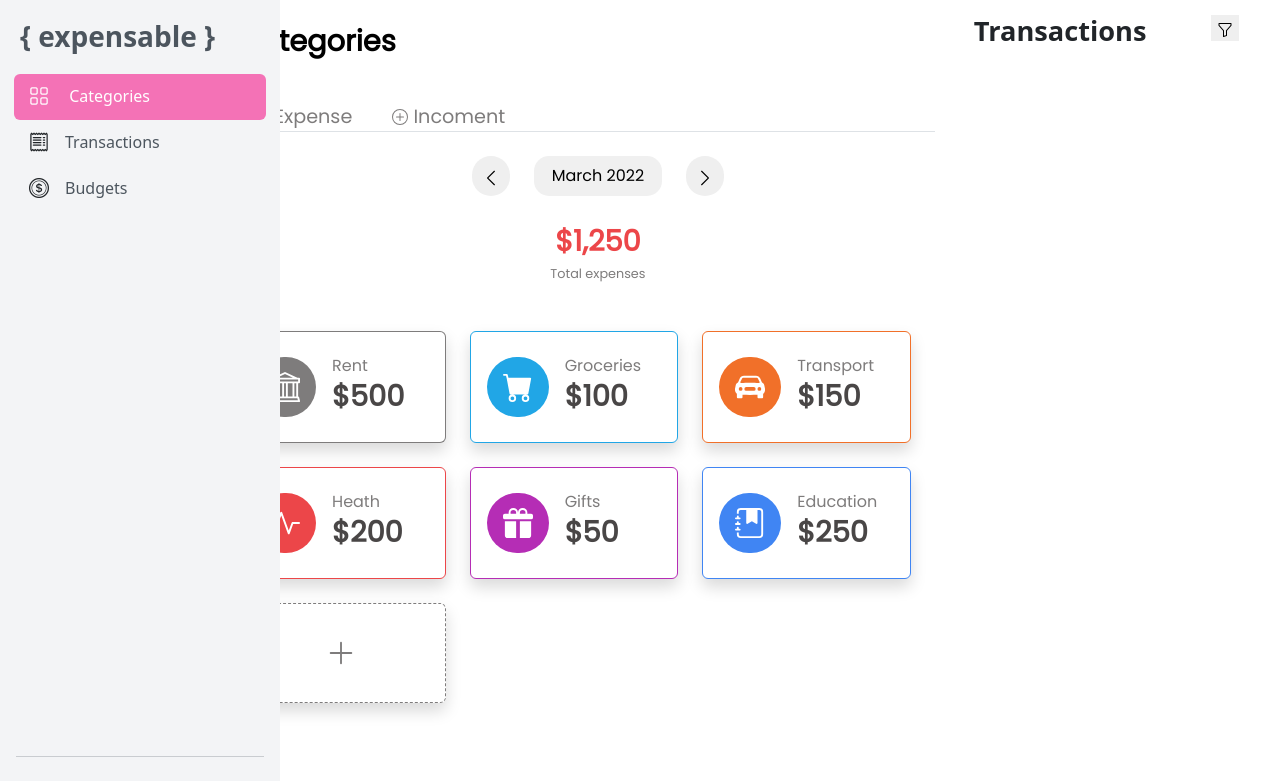
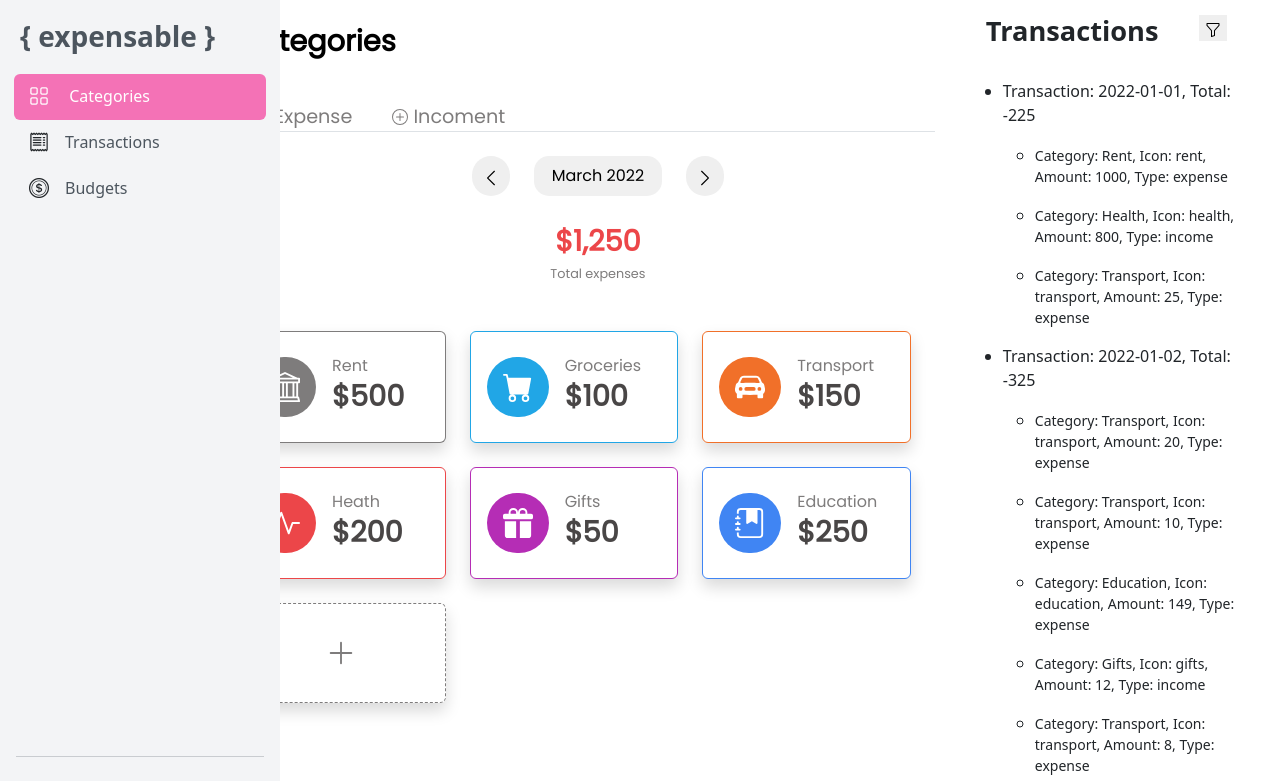
Before and after one commit to saral2829/Proyecto-Transacciones, an Angular app: page / in a window 1280 px wide. Shown: the top 781 px of the page. Built offline with nearby package versions, Linux system fonts and the light colour scheme.

Commit message:
filter when categories are empty

```diff
--- a/src/app/Componente/filter/filter.component.ts
+++ b/src/app/Componente/filter/filter.component.ts
@@ -52,11 +52,15 @@ export class FilterComponent {
    }
 
    onChange() {
+      let categories: Array<number> = this.filter_categories
+         .filter((category) => category.value)
+         .map((category) => category.id);
+      if (categories.length === 0) {
+         categories = this.filter_categories.map((category) => category.id);
+      }
       this.filtered_transactions = this.filter_transactions(
          this.filter_params,
-         this.filter_categories
-            .filter((category) => category.value)
-            .map((category) => category.id)
+         categories
       );
       this.filtered.emit(this.filtered_transactions);
       //console.log(this.filtered_transactions);
--- a/src/app/app.component.html
+++ b/src/app/app.component.html
@@ -10,9 +10,7 @@
       <app-category></app-category>
     </div>
     <div class="col-md-3">
-      <!-- <app-transactions></app-transactions> -->
-      <app-filter></app-filter>
-
+      <app-transactions></app-transactions>
     </div>
   </div>
 </div>
```
